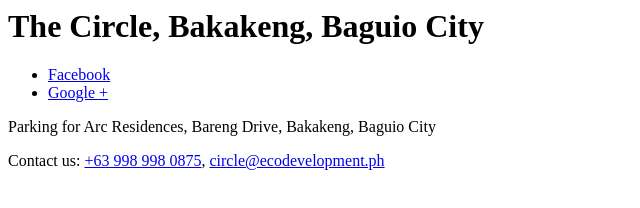
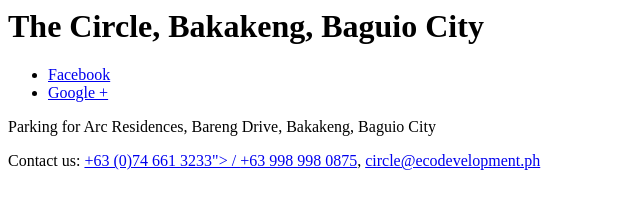
Before and after one commit to ecodevelopment/circle.ph, a plain HTML site: page index.html in a window 1280 px wide. Shown: the whole page, without its empty margins (0-640 px from the left). Drawn offline with Linux system fonts and the light colour scheme.

Commit message:
Added landline number

```diff
--- a/index.html
+++ b/index.html
@@ -11,6 +11,6 @@
 
         <p>Parking for <italic>Arc Residences, Bareng Drive, Bakakeng, Baguio City</italic></p>
         <hl>
-        <p><italic>Contact us: <a href="tel:+639989980875">+63 998 998 0875</a>, <a href="mailto:circle@ecodevelopment.ph">circle@ecodevelopment.ph</a></italic></p>
+		<p><italic>Contact us: <a href="tel:+63746613233">+63 (0)74 661 3233"> / <a href="tel:+639989980875">+63 998 998 0875</a>, <a href="mailto:circle@ecodevelopment.ph">circle@ecodevelopment.ph</a></italic></p>
     </body>
 </html>
```
